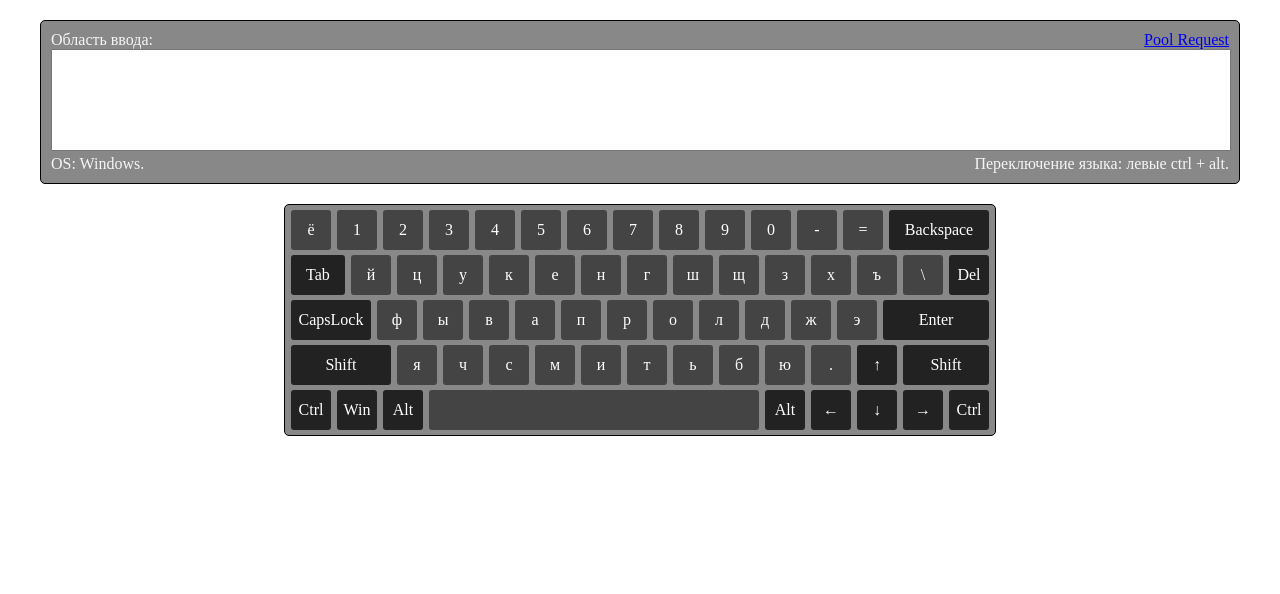
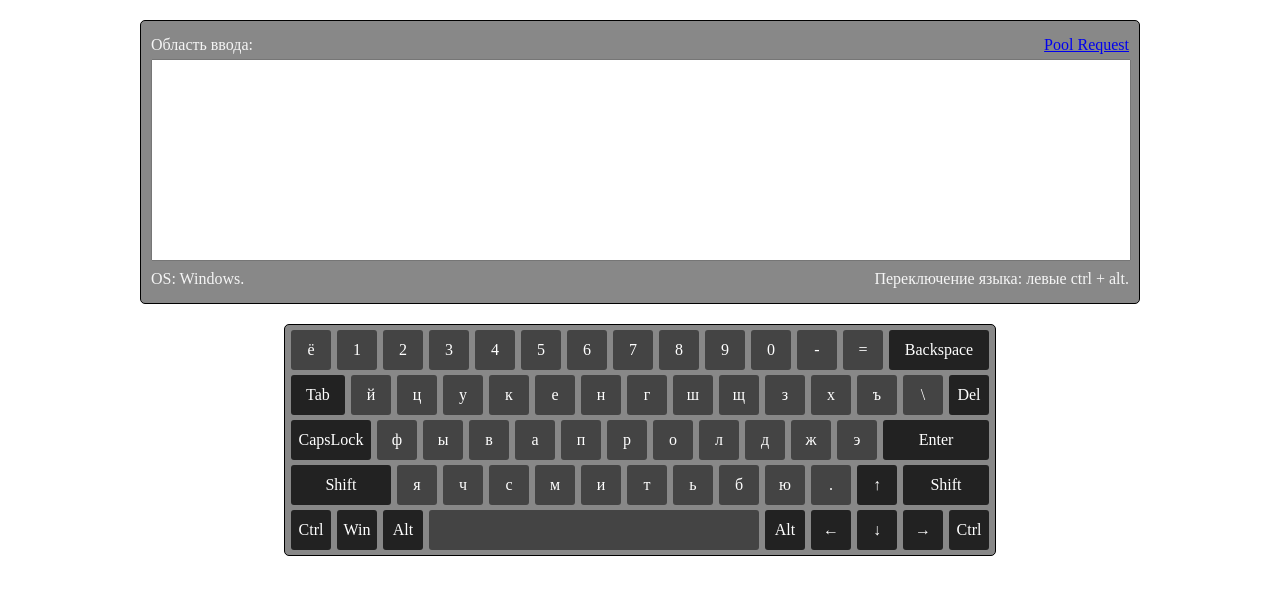
Before and after one commit to Lev1ossa/virtual-keyboard, a website: page index.html in a window 1280 px wide. Drawn offline with Linux system fonts and the light colour scheme.

Commit message:
fix: small style fix for better visual

```diff
--- a/style.css
+++ b/style.css
@@ -8,7 +8,7 @@ a {
 }
 
 .app {
-  width: 1200px;
+  width: 1000px;
   margin: 0 auto;
 }
 
@@ -24,13 +24,14 @@ a {
 .textarea {
   resize: none;
   width: 100%;
-  height: 100px;
+  height: 200px;
   font-size: 16px;
 }
 
 .info {
   display: flex;
   justify-content: space-between;
+  margin: 5px 0px;
 }
 
 .keyboard {
```
